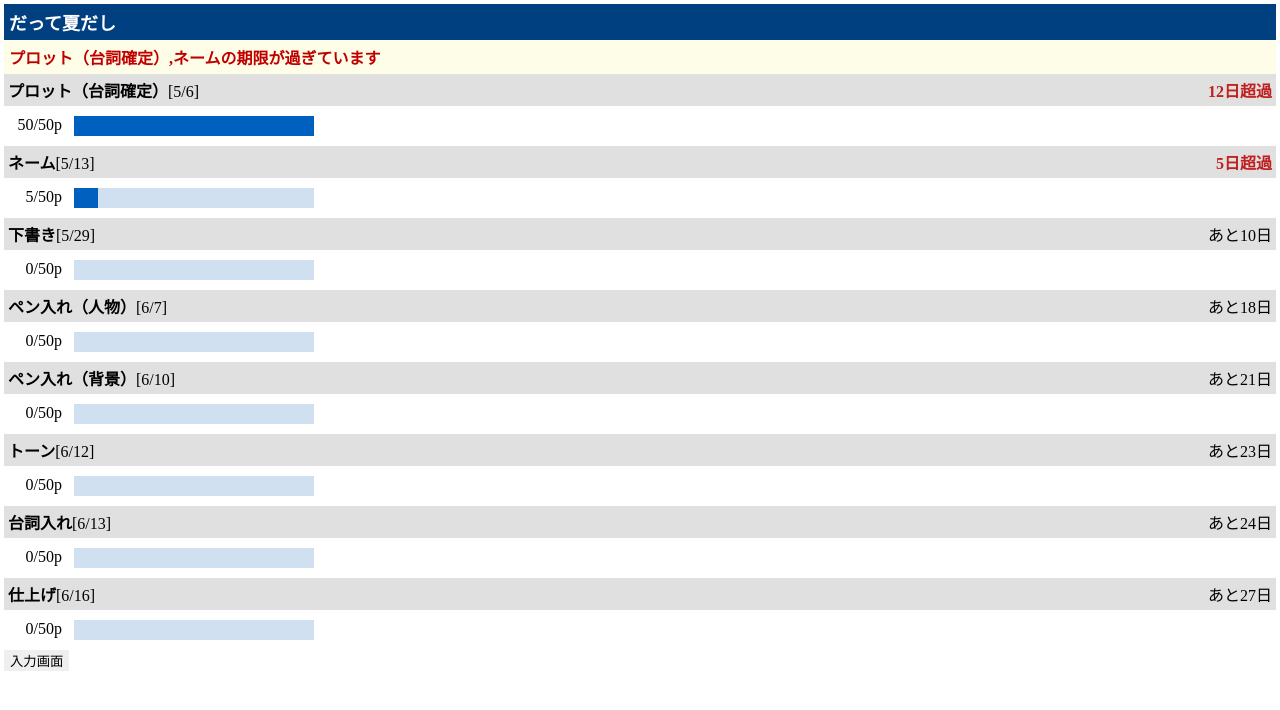
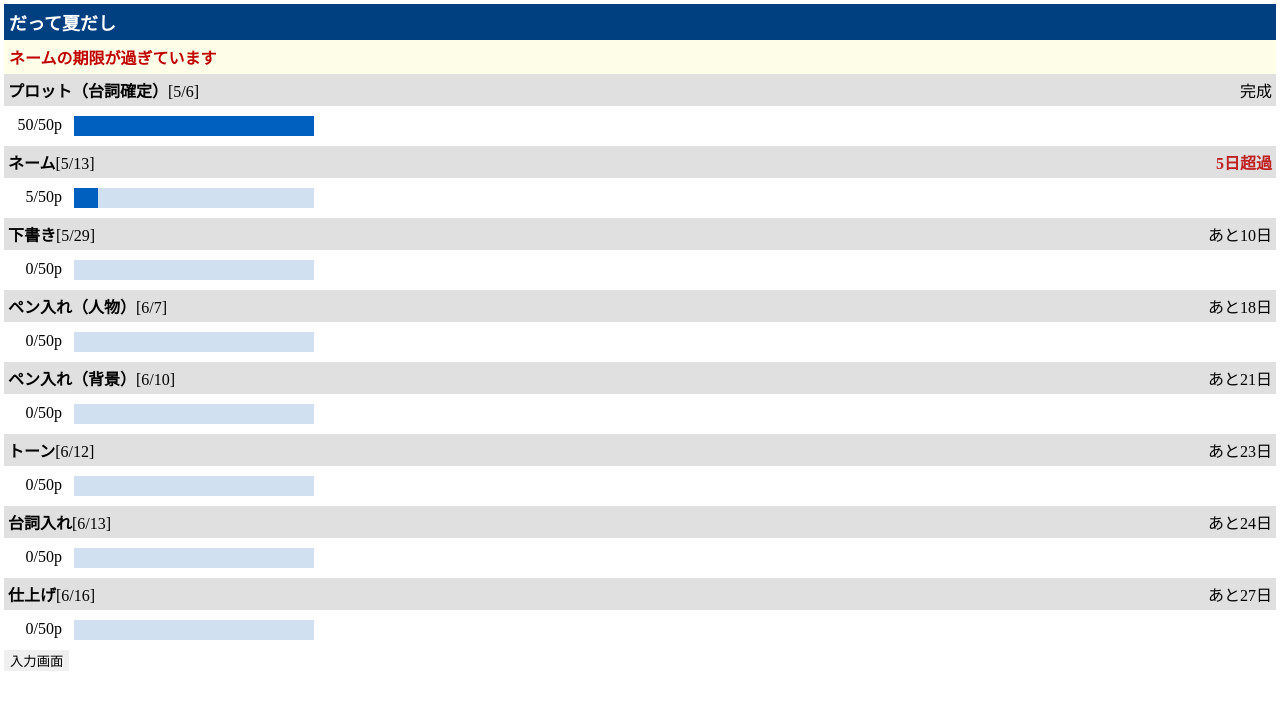
Before and after one commit to sudahiroshi/reminder, a plain HTML site: page index.html in a window 1280 px wide. Drawn offline with Linux system fonts and the light colour scheme.

Commit message:
個別の作業完成判定を追加

```diff
--- a/index.html
+++ b/index.html
@@ -41,6 +41,7 @@
             </svg>
         </div>
     </div>
+    <button id="to_setup">入力画面に</button>
 </div>
 <div class="setup" id="setup">
     <div class="title">だって！夏だし(50p）</div>
--- a/reminder.js
+++ b/reminder.js
@@ -85,7 +85,9 @@ class Reminder {
                 let days = document.createElement('p');
                 days.classList.add('days');
                 let remain = Math.trunc((dead - new Date())/1000/60/60/24);
-                if( remain < 0 ){
+                if( da.pages == page_all ) {
+                    days.textContent = "完成";
+                } else if( remain < 0 ){
                     days.textContent = "" + ( -1 * remain ) + "日超過";
                     days.classList.add('over');
                     remindList.push( da.work );
```
